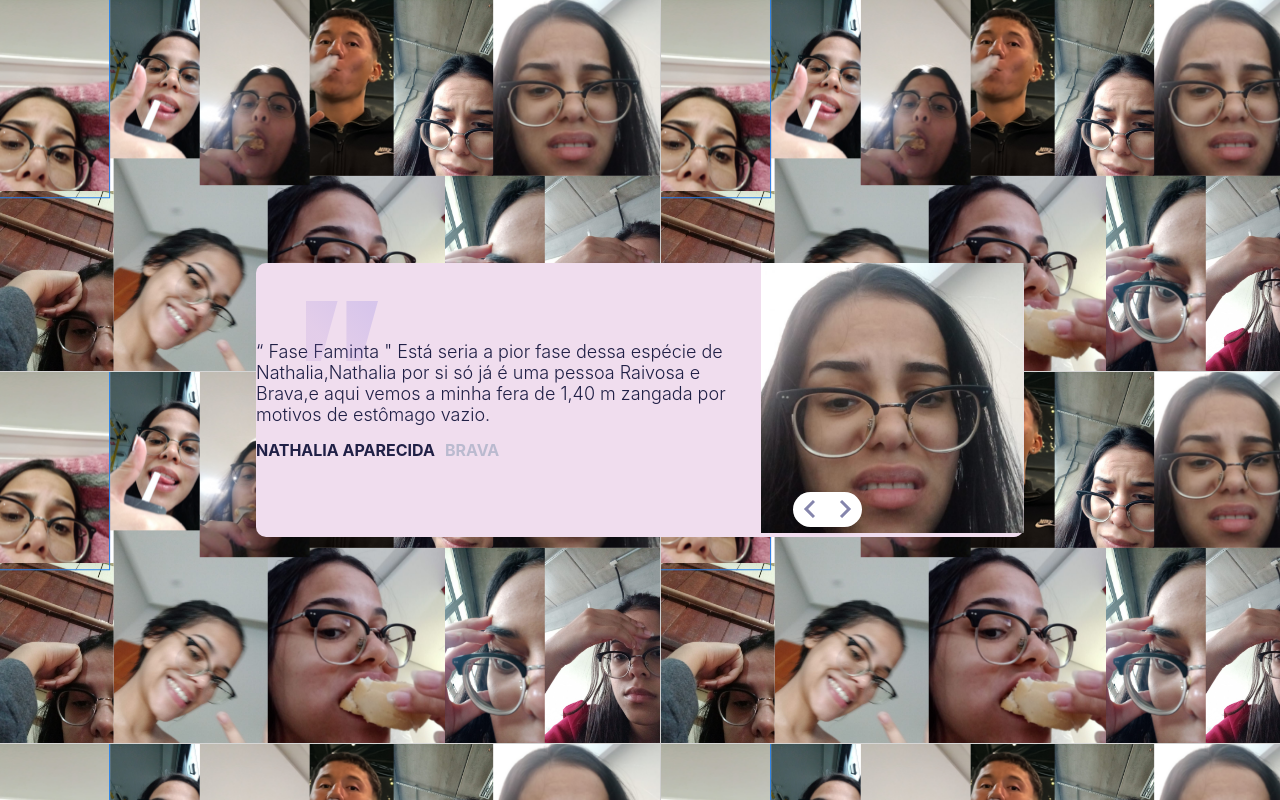
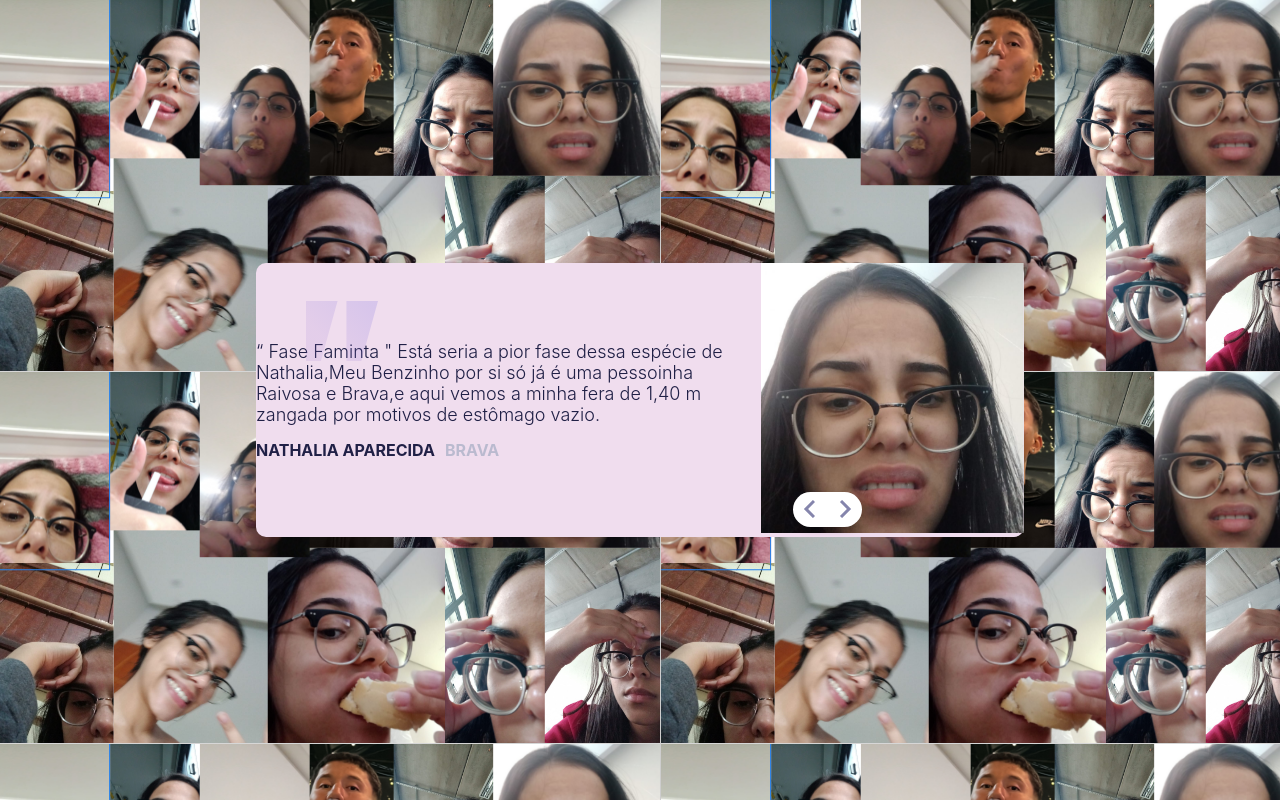
Before and after one commit to Raphaell-Alves/meu-benzinho, a plain HTML site: page index.html in a window 1280 px wide. Drawn offline with Linux system fonts and the light colour scheme.

Commit message:
corrigindo sombra

```diff
--- a/images/script.js
+++ b/images/script.js
@@ -7,13 +7,13 @@ const users = [
     {
         name: 'NATHALIA APARECIDA',
         role: 'BRAVA',
-        feedback: '“ Fase Faminta " Está seria a pior fase dessa espécie de Nathalia,Nathalia por si só já é uma pessoa Raivosa e Brava,e aqui vemos a minha fera de 1,40 m zangada por motivos de estômago vazio.',
+        feedback: '“ Fase Faminta " Está seria a pior fase dessa espécie de Nathalia,Meu Benzinho por si só já é uma pessoinha Raivosa e Brava,e aqui vemos a minha fera de 1,40 m zangada por motivos de estômago vazio.',
         image: 'images/image-brava.png'
     },
     {
         name: 'NATHALIA APARECIDA',
         role: 'FELIZ',
-        feedback: '“ Fase Feliz " Está sem sobra de duvidas é a melhor versão da minha fera de unhas e dentes, nota-se que a felicidade em seu olhar a cada mordinha em sua presa realça um sabor de vitória. TE AMO.',
+        feedback: '“ Fase Feliz " Está sem sombra de duvidas é a melhor versão da minha fera de unhas e dentes, nota-se que a felicidade em seu olhar a cada mordinha em sua presa realça um sabor de vitória. TE AMO.',
         image: 'images/image-feliz.png'
     }
 ]
--- a/index.html
+++ b/index.html
@@ -20,7 +20,7 @@
         </div>
         <div class="feedback">
             <img src="./images/pattern-quotes.svg" alt="">
-            <p>“ Fase Faminta " Está seria a pior fase dessa espécie de Nathalia,Nathalia por si só já é uma pessoa Raivosa e Brava,e aqui vemos a minha fera de 1,40 m zangada por motivos de estômago vazio.</p>
+            <p>“ Fase Faminta " Está seria a pior fase dessa espécie de Nathalia,Meu benzinho por si só já é uma pessoinha Raivosa e Brava,e aqui vemos a minha fera de 1,40 m zangada por motivos de estômago vazio.</p>
             <h4 class="name">NATHALIA APARECIDA<span class="role">BRAVA</span></h4>
         </div>
     </div>
```
